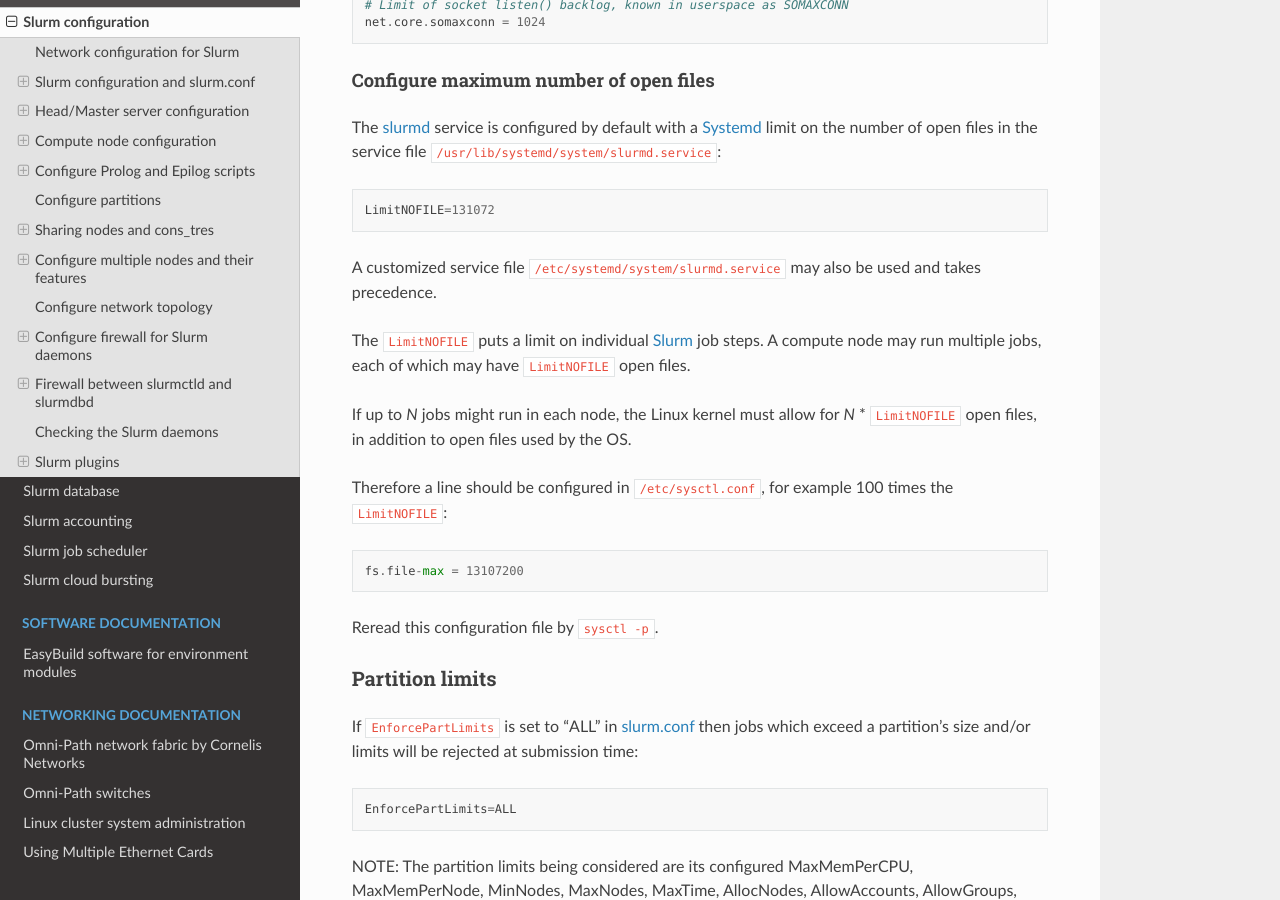
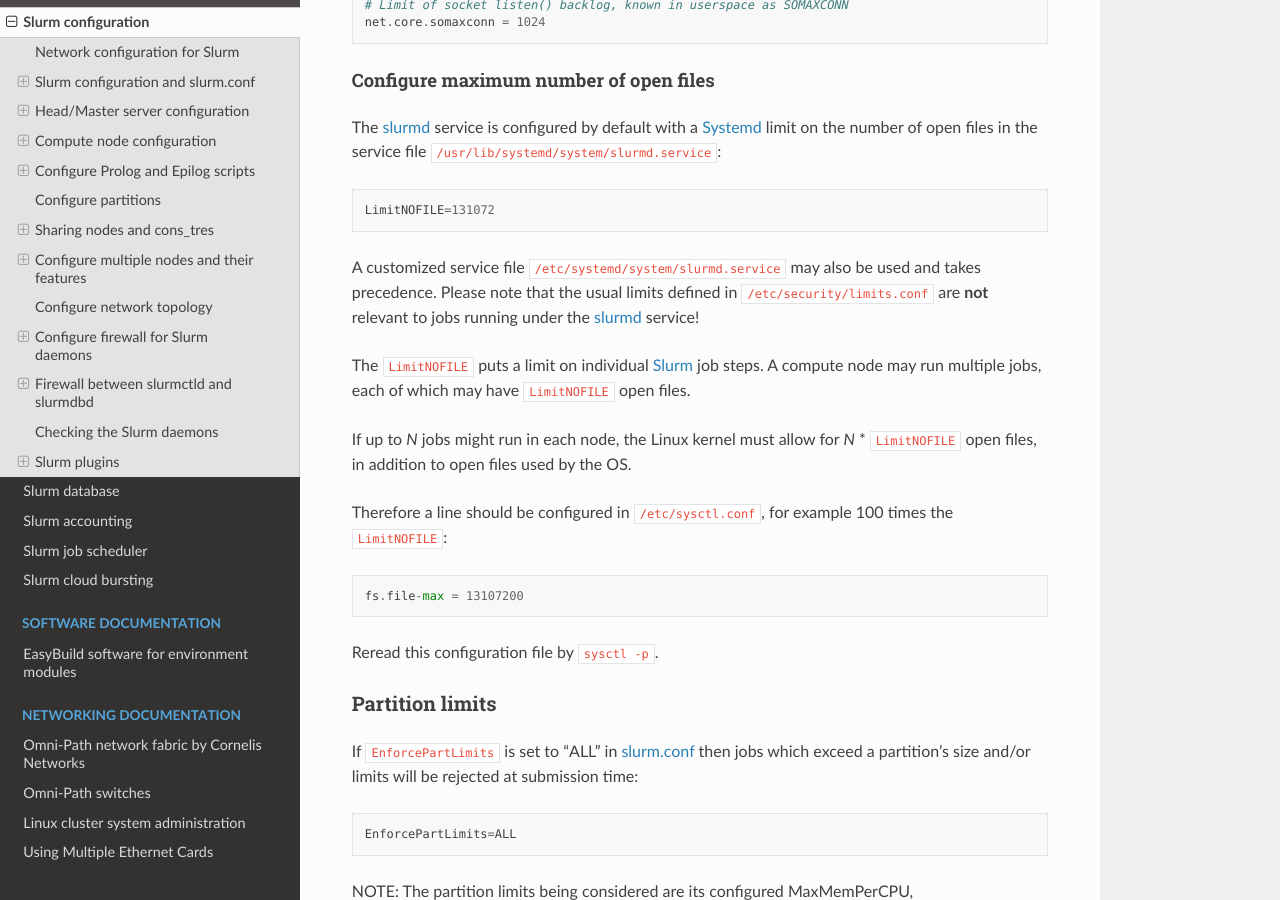
Before and after one commit to OleHolmNielsen/Niflheim_system, a Sphinx documentation site: the page built from docs/Slurm_configuration.rst, in a window 1280 px wide and 900 px high, scrolled down 24857 px. Built offline with Sphinx 7.4.7 and the Read the Docs theme 2.0.0, drawn with Linux system fonts in a browser that asks for light colours.

Commit message:
Comment on /etc/security/limits.conf

```diff
--- a/docs/Slurm_configuration.rst
+++ b/docs/Slurm_configuration.rst
@@ -1043,6 +1043,7 @@
   LimitNOFILE=131072
 
 A customized service file ``/etc/systemd/system/slurmd.service`` may also be used and takes precedence.
+Please note that the usual limits defined in ``/etc/security/limits.conf`` are **not** relevant to jobs running under the slurmd_ service!
 
 The ``LimitNOFILE`` puts a limit on individual Slurm_ job steps.
 A compute node may run multiple jobs, each of which may have ``LimitNOFILE`` open files.
```
